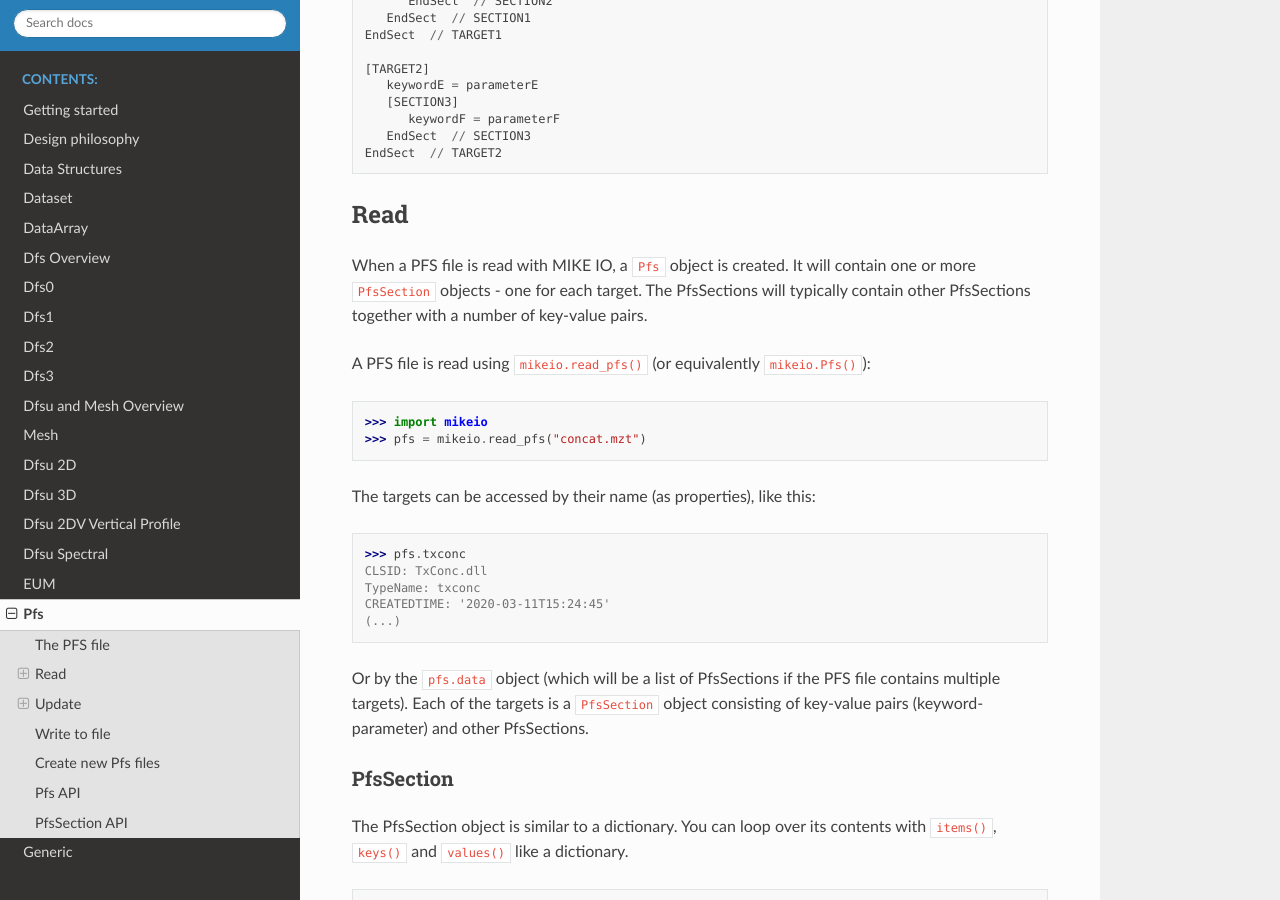
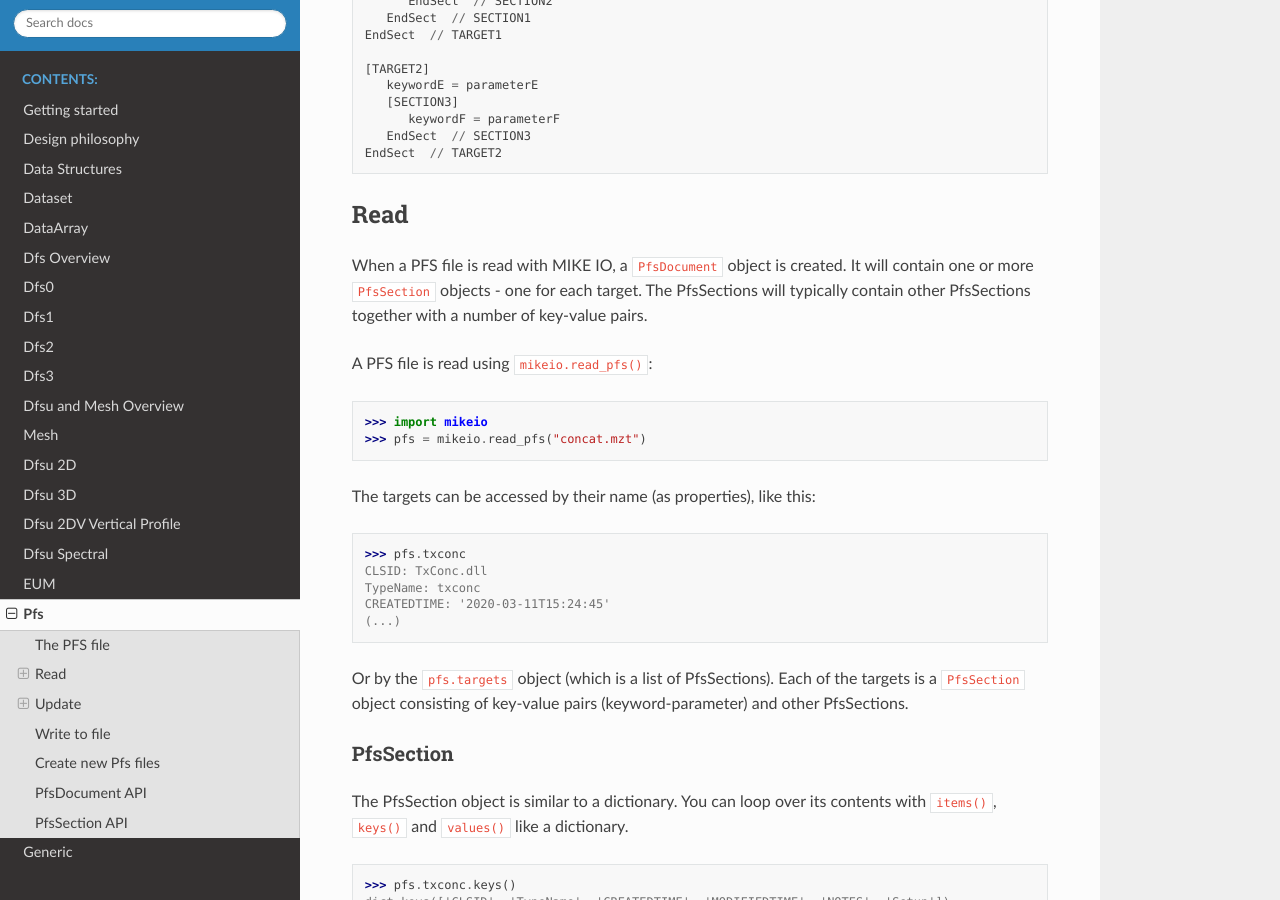
Before and after one commit to DHI/mikeio, a Sphinx documentation site: the page built from docs/pfs.md, in a window 1280 px wide and 900 px high, scrolled down 521 px. Built offline with Sphinx 7.4.7 and the Read the Docs theme 2.0.0, drawn with Linux system fonts in a browser that asks for light colours; some of the changed text lies outside the part shown.

Commit message:
Update doc to new api

````diff
--- a/docs/pfs.md
+++ b/docs/pfs.md
@@ -28,9 +28,9 @@ EndSect  // TARGET2
 
 ## Read
 
-When a PFS file is read with MIKE IO, a `Pfs` object is created. It will contain one or more `PfsSection` objects - one for each target. The PfsSections will typically contain other PfsSections together with a number of key-value pairs.
+When a PFS file is read with MIKE IO, a `PfsDocument` object is created. It will contain one or more `PfsSection` objects - one for each target. The PfsSections will typically contain other PfsSections together with a number of key-value pairs.
 
-A PFS file is read using `mikeio.read_pfs()` (or equivalently `mikeio.Pfs()`):
+A PFS file is read using `mikeio.read_pfs()`:
 
 ```python
 >>> import mikeio
@@ -47,7 +47,7 @@ CREATEDTIME: '2020-03-11T15:24:45'
 (...)
 ```
 
-Or by the `pfs.data` object (which will be a list of PfsSections if the PFS file contains multiple targets). Each of the targets is a `PfsSection` object consisting of key-value pairs (keyword-parameter) and other PfsSections.
+Or by the `pfs.targets` object (which is a list of PfsSections). Each of the targets is a `PfsSection` object consisting of key-value pairs (keyword-parameter) and other PfsSections.
 
 
 ### PfsSection
@@ -172,7 +172,7 @@ A new PFS file can be created from dictionary in the following way:
         file_name=r"|path\file.dfs0|",
         start_time=datetime(2019, 7, 1, 0, 0, 0),
     )
->>> pfs = mikeio.Pfs(d, names="MYTOOL")
+>>> pfs = mikeio.PfsDocument({"MYTOOL": d})
 >>> pfs.write("new.pfs")
 ```
 
@@ -181,11 +181,11 @@ Multiple targets can be achieved by providing list of dictionaries.
 
 
 
-## Pfs API
+## PfsDocument API
 
 ```{eval-rst}
 .. autofunction:: mikeio.read_pfs
-.. autoclass:: mikeio.Pfs
+.. autoclass:: mikeio.PfsDocument
 	:members:
 	:inherited-members:
 ```
````
